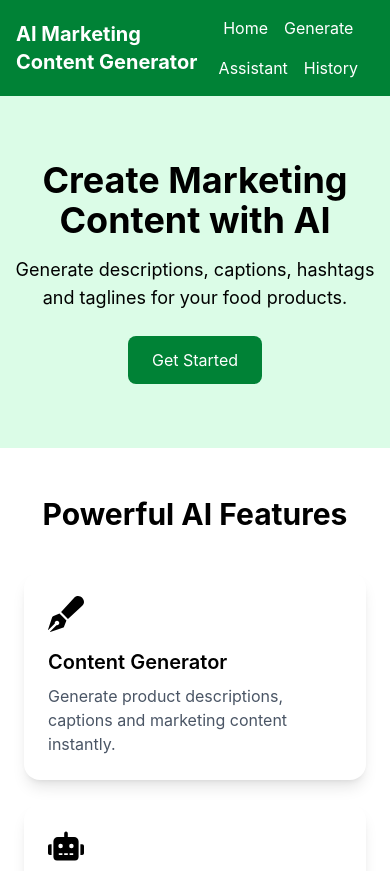
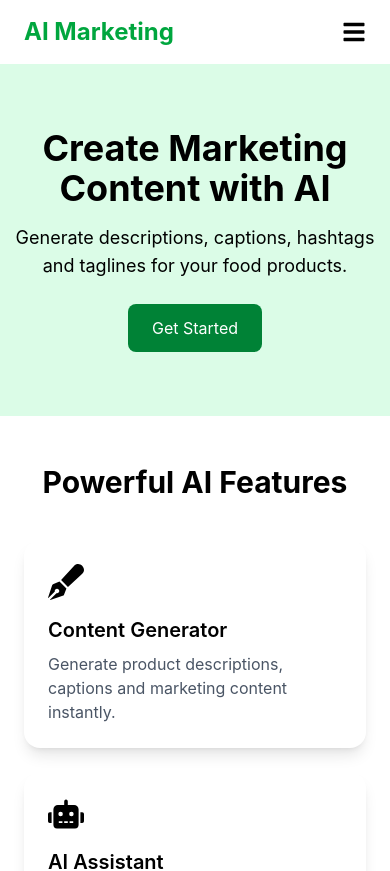
Before and after one commit to CMRAN-SIMMI/AI-Marketing-Content-Generator, a React (Vite) app: page / in a window 390 px wide. Shown: the top 871 px of the page. Built offline with nearby package versions, Linux system fonts and the light colour scheme.

Commit message:
feat: add responsive mobile navigation menu

```diff
--- a/src/components/Navbar.jsx
+++ b/src/components/Navbar.jsx
@@ -1,20 +1,42 @@
 import { Link } from "react-router-dom";
+import { useState } from "react";
+import { FaBars, FaTimes } from "react-icons/fa";
 
 function Navbar() {
+  const [isOpen, setIsOpen] = useState(false);
   return (
-    <nav className="bg-green-700 text-white p-4">
-      <div className="max-w-6xl mx-auto flex justify-between items-center">
-        <h1 className="text-xl font-bold">
-          AI Marketing Content Generator
+    <nav className="bg-white shadow-md">
+      <div className="max-w-7xl mx-auto px-6 py-4 flex justify-between items-center">
+
+        <h1 className="text-2xl font-bold text-green-600">
+          AI Marketing
         </h1>
 
-        <div className="flex flex-wrap gap-4 justify-center">
+        {/* Desktop */}
+        <div className="hidden md:flex gap-6">
           <Link to="/">Home</Link>
           <Link to="/generate">Generate</Link>
           <Link to="/assistant">Assistant</Link>
           <Link to="/history">History</Link>
         </div>
+
+        {/* Mobile */}
+        <button
+          className="md:hidden text-2xl"
+          onClick={() => setIsOpen(!isOpen)}
+        >
+          {isOpen ? <FaTimes /> : <FaBars />}
+        </button>
       </div>
+
+      {isOpen && (
+        <div className="md:hidden flex flex-col items-center gap-4 pb-4">
+          <Link to="/">Home</Link>
+          <Link to="/generate">Generate</Link>
+          <Link to="/assistant">Assistant</Link>
+          <Link to="/history">History</Link>
+        </div>
+      )}
     </nav>
   );
 }
```
